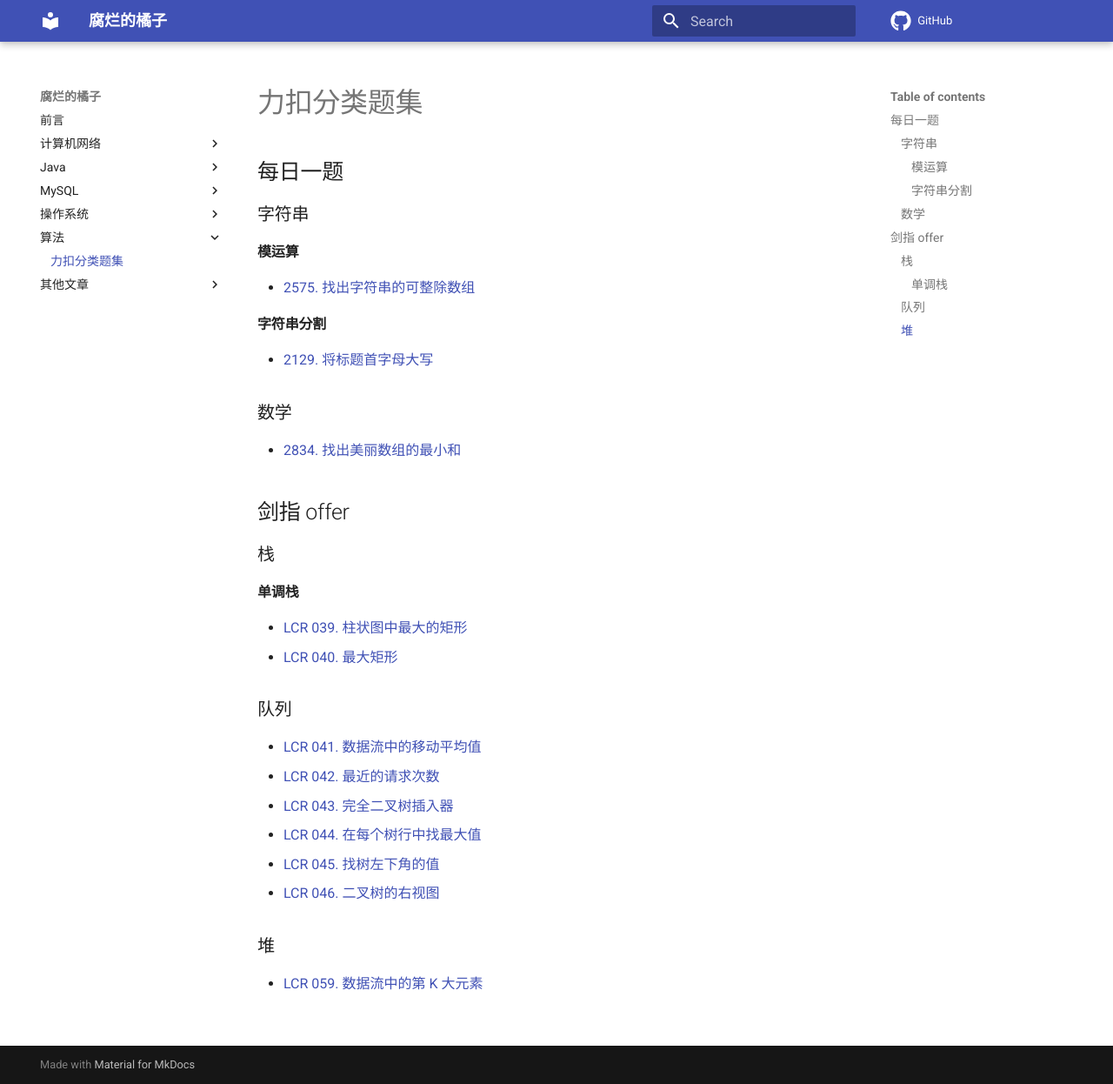
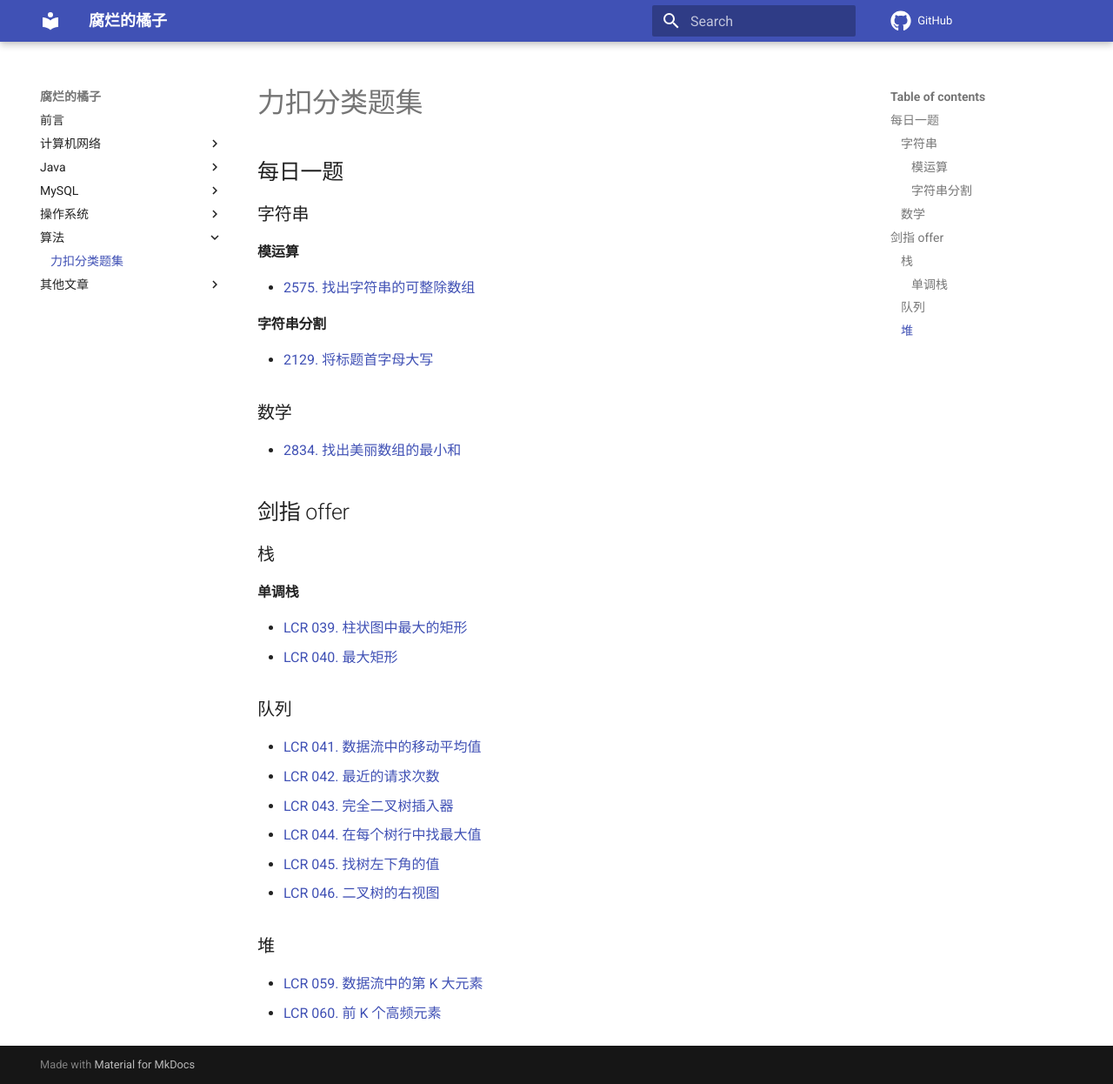
Before and after one commit to z1ming/cs-Hydra, an MkDocs documentation site: the page built from docs/文章/LeetCode.md, in a window 1280 px wide and 1246 px high. Shown: the whole window at 87% size. Built offline with MkDocs 1.6.1 and Material for MkDocs 9.7.7, drawn with Linux system fonts in a browser that asks for light colours; comment, search, counter and statistics services are not loaded.

Commit message:
Update LeetCode.md
Signed-off-by: Ziming Meng <zimingm94@gmail.com>

```diff
--- a/docs/文章/LeetCode.md
+++ b/docs/文章/LeetCode.md
@@ -37,3 +37,4 @@
 ### 堆
 
 - [LCR 059. 数据流中的第 K 大元素](https://leetcode.cn/problems/jBjn9C/description/)
+- [LCR 060. 前 K 个高频元素](https://leetcode.cn/problems/g5c51o/description/)
```
